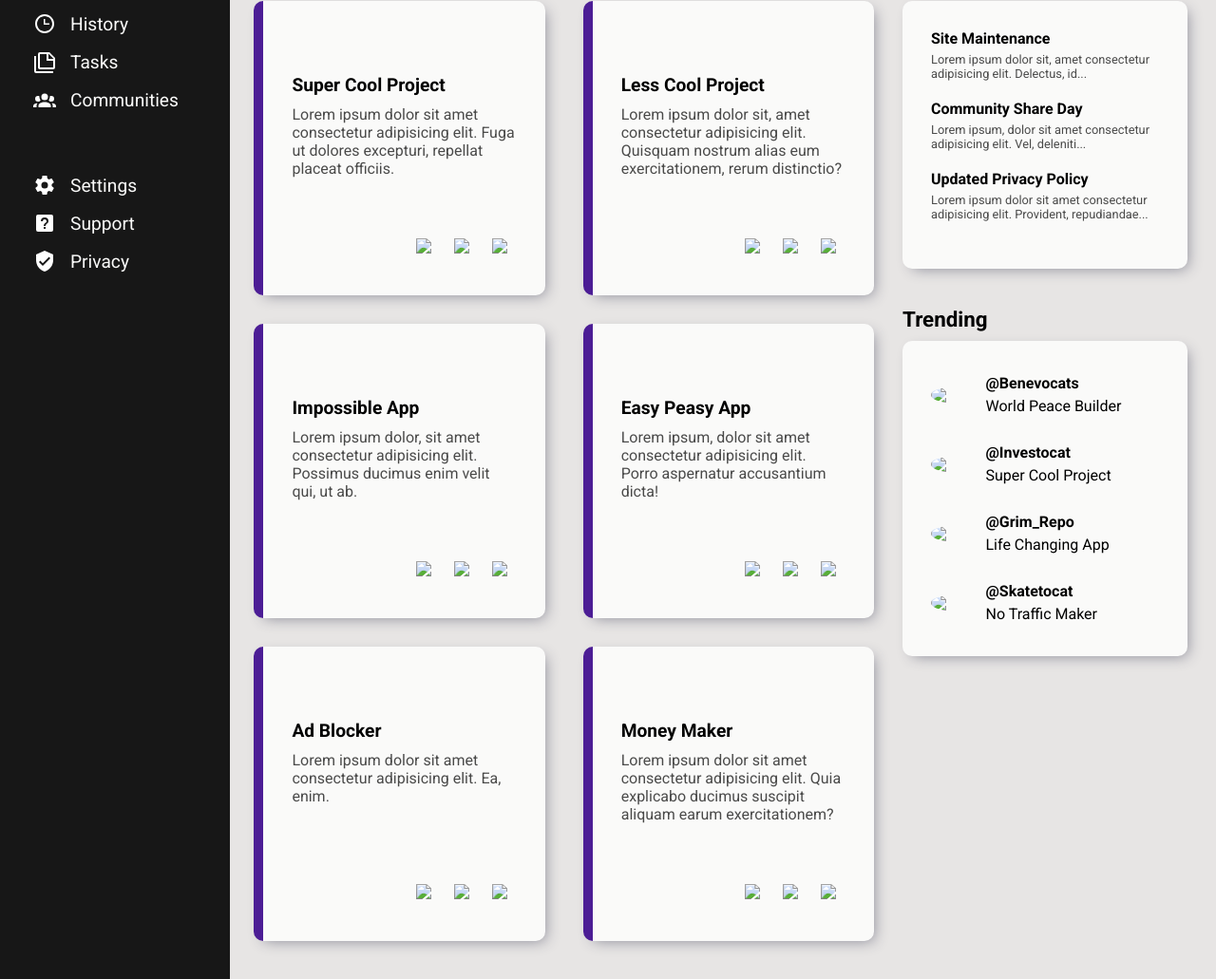
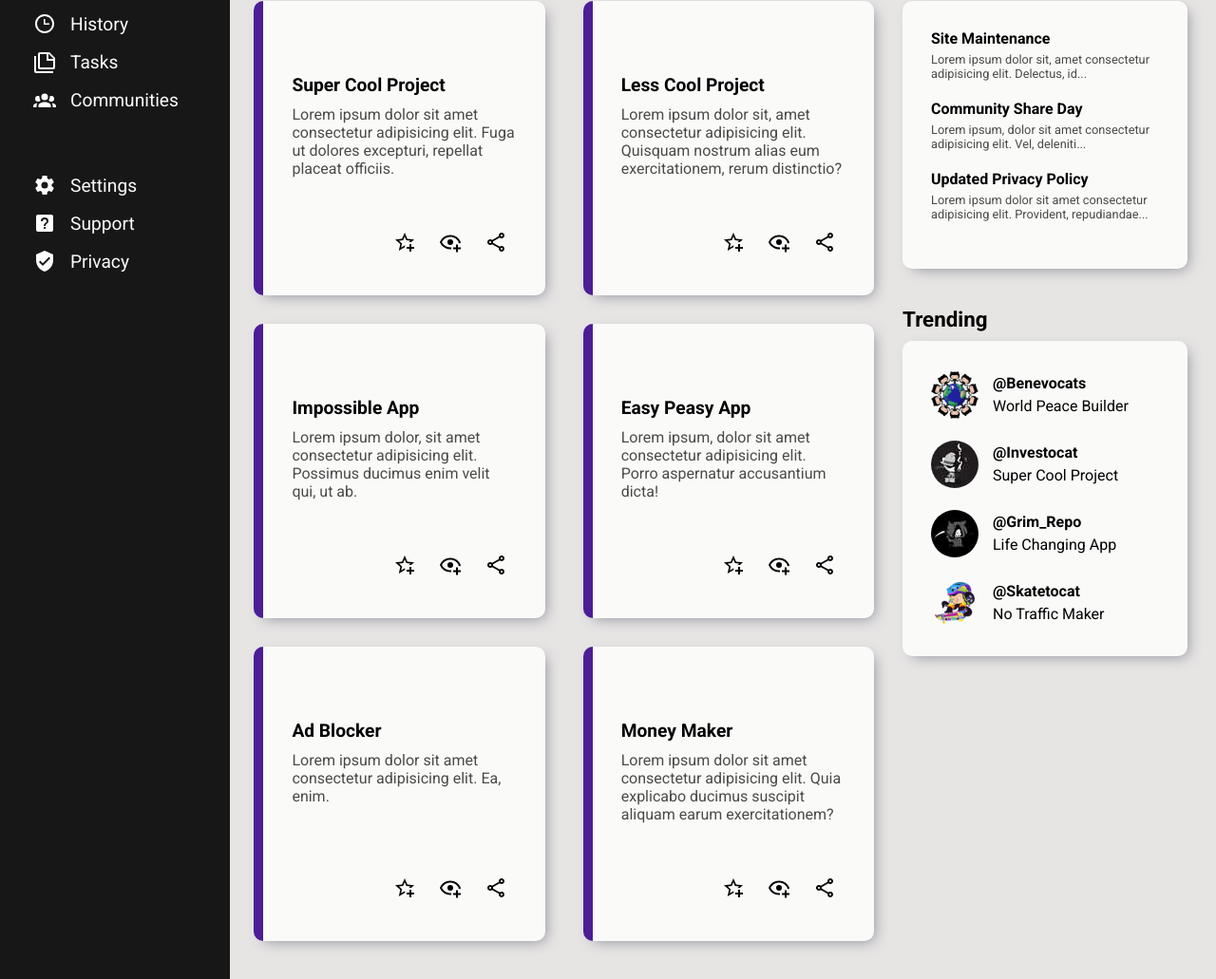
Before and after one commit to IHaveTheSourceCode/Admin_dashboard, a plain HTML site: page index.html in a window 1280 px wide. Shown: the part 250-1281 px from the top of the page at 95% size. Drawn offline with Linux system fonts and the light colour scheme; the site is published under a folder, as on GitHub Pages, so addresses that start at the root find nothing.

Commit message:
fix image paths

```diff
--- a/index.html
+++ b/index.html
@@ -98,9 +98,9 @@
                 </p>
               </div>
               <div>
-                <img src="/images/icons/star-plus-outline.svg" />
-                <img src="/images/icons/eye-plus-outline.svg" />
-                <img src="/images/icons/share-variant-outline.svg" />
+                <img src="images/icons/star-plus-outline.svg" />
+                <img src="images/icons/eye-plus-outline.svg" />
+                <img src="images/icons/share-variant-outline.svg" />
               </div>
             </div>
             <div class="project-card">
@@ -112,9 +112,9 @@
                 </p>
               </div>
               <div>
-                <img src="/images/icons/star-plus-outline.svg" />
-                <img src="/images/icons/eye-plus-outline.svg" />
-                <img src="/images/icons/share-variant-outline.svg" />
+                <img src="images/icons/star-plus-outline.svg" />
+                <img src="images/icons/eye-plus-outline.svg" />
+                <img src="images/icons/share-variant-outline.svg" />
               </div>
             </div>
             <div class="project-card">
@@ -126,9 +126,9 @@
                 </p>
               </div>
               <div>
-                <img src="/images/icons/star-plus-outline.svg" />
-                <img src="/images/icons/eye-plus-outline.svg" />
-                <img src="/images/icons/share-variant-outline.svg" />
+                <img src="images/icons/star-plus-outline.svg" />
+                <img src="images/icons/eye-plus-outline.svg" />
+                <img src="images/icons/share-variant-outline.svg" />
               </div>
             </div>
             <div class="project-card">
@@ -140,9 +140,9 @@
                 </p>
               </div>
               <div>
-                <img src="/images/icons/star-plus-outline.svg" />
-                <img src="/images/icons/eye-plus-outline.svg" />
-                <img src="/images/icons/share-variant-outline.svg" />
+                <img src="images/icons/star-plus-outline.svg" />
+                <img src="images/icons/eye-plus-outline.svg" />
+                <img src="images/icons/share-variant-outline.svg" />
               </div>
             </div>
             <div class="project-card">
@@ -154,9 +154,9 @@
                 </p>
               </div>
               <div>
-                <img src="/images/icons/star-plus-outline.svg" />
-                <img src="/images/icons/eye-plus-outline.svg" />
-                <img src="/images/icons/share-variant-outline.svg" />
+                <img src="images/icons/star-plus-outline.svg" />
+                <img src="images/icons/eye-plus-outline.svg" />
+                <img src="images/icons/share-variant-outline.svg" />
               </div>
             </div>
             <div class="project-card">
@@ -168,9 +168,9 @@
                 </p>
               </div>
               <div>
-                <img src="/images/icons/star-plus-outline.svg" />
-                <img src="/images/icons/eye-plus-outline.svg" />
-                <img src="/images/icons/share-variant-outline.svg" />
+                <img src="images/icons/star-plus-outline.svg" />
+                <img src="images/icons/eye-plus-outline.svg" />
+                <img src="images/icons/share-variant-outline.svg" />
               </div>
             </div>
           </div>
@@ -204,7 +204,7 @@
               <div>
                 <img
                   class="image-trending"
-                  src="/images/profiles/benevocats.png"
+                  src="images/profiles/benevocats.png"
                 />
                 <div>
                   <p>@Benevocats</p>
@@ -214,7 +214,7 @@
               <div>
                 <img
                   class="image-trending"
-                  src="/images/profiles/privateinvestocat.jpg"
+                  src="images/profiles/privateinvestocat.jpg"
                 />
                 <div>
                   <p>@Investocat</p>
@@ -224,7 +224,7 @@
               <div>
                 <img
                   class="image-trending"
-                  src="/images/profiles/grim-repo.jpg"
+                  src="images/profiles/grim-repo.jpg"
                 />
                 <div>
                   <p>@Grim_Repo</p>
@@ -234,7 +234,7 @@
               <div>
                 <img
                   class="image-trending"
-                  src="/images/profiles/skatetocat.png"
+                  src="images/profiles/skatetocat.png"
                 />
                 <div>
                   <p>@Skatetocat</p>
```
